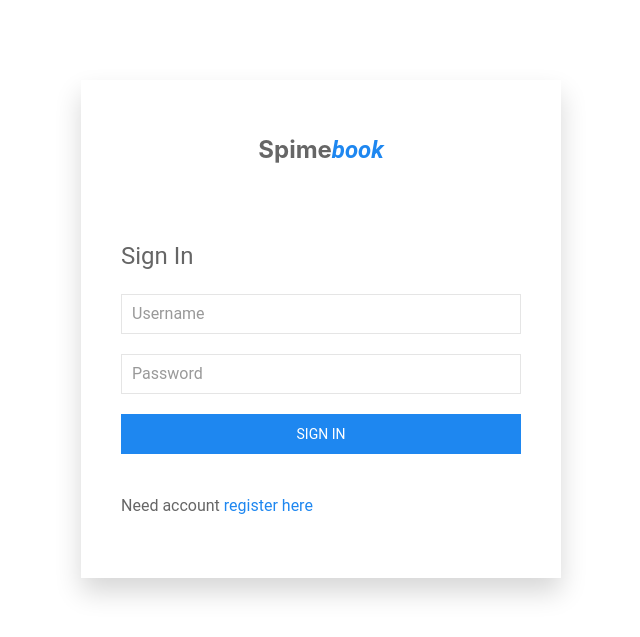
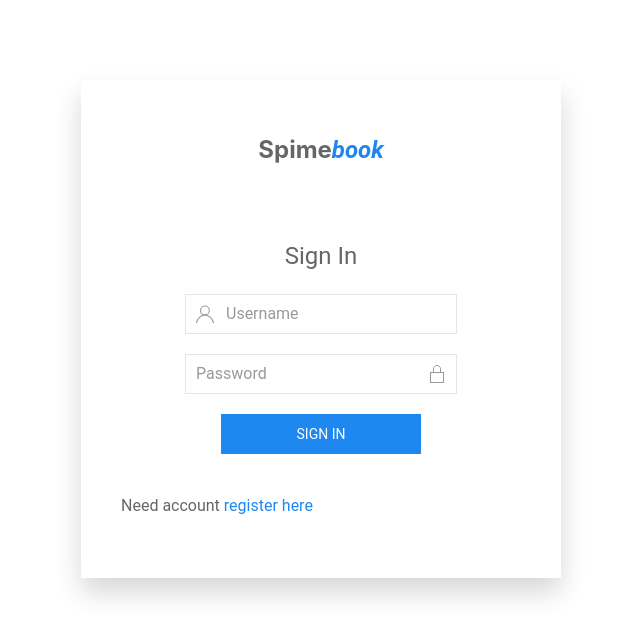
Before and after one commit to abdulrasol/spimebook, a Django app: page /user/login in a window 1280 px wide. Shown: the top 637 px of the page, without its empty margins (319-959 px from the left). Run offline with Django 3.2, Linux system fonts and the light colour scheme; some libraries are stand-ins or nearby versions.

Commit message:
update log-in template style

```diff
--- a/src/users/templates/users/login.html
+++ b/src/users/templates/users/login.html
@@ -49,23 +49,32 @@
                 {% endfor %}
                 {% endif %}
 
-                <form method="POST">
+                <form method="POST" class="uk-text-center">
                     {% csrf_token %}
                     <fieldset class="uk-fieldset">
 
                         <legend class="uk-legend">Sign In</legend>
+
                         <div class="uk-margin">
-                            <input id="username" name="username" class="uk-input" type="text" placeholder="Username">
+
+                            <div class="uk-inline uk-width-auto">
+                                <span class="uk-form-icon" uk-icon="icon: user"></span>
+                                <input id="username" name="username" class="uk-input" type="text"
+                                    placeholder="Username">
+                            </div>
                         </div>
                         <div class="uk-margin">
-                            <input id="password" name="password" class="uk-input" type="password"
-                                placeholder="Password">
+                            <div class="uk-inline">
+                                <span class="uk-form-icon uk-form-icon-flip" uk-icon="icon: lock"></span>
+                                <input id="password" name="password" class="uk-input" type="password"
+                                    placeholder="Password">
+                            </div>
                         </div>
                         <div class="uk-margin">
-                            <button type="submit" class="uk-button uk-width-1-1 uk-button-primary">Sign In</button>
+                            <button type="submit" class="uk-button uk-width-1-2@s uk-button-primary">Sign In</button>
                         </div>
                         <div class="uk-margin uk-grid-small uk-child-width-1-2 uk-grid">
-                            <p class="uk-margin-top uk-width-1-1">
+                            <p class="uk-margin-top uk-width-1-1 uk-text-left">
                                 Need account <a href="{% url 'register' %}">register here</a>
                             </p>
                         </div>
```
Also changed, not shown: src/db.sqlite3.
